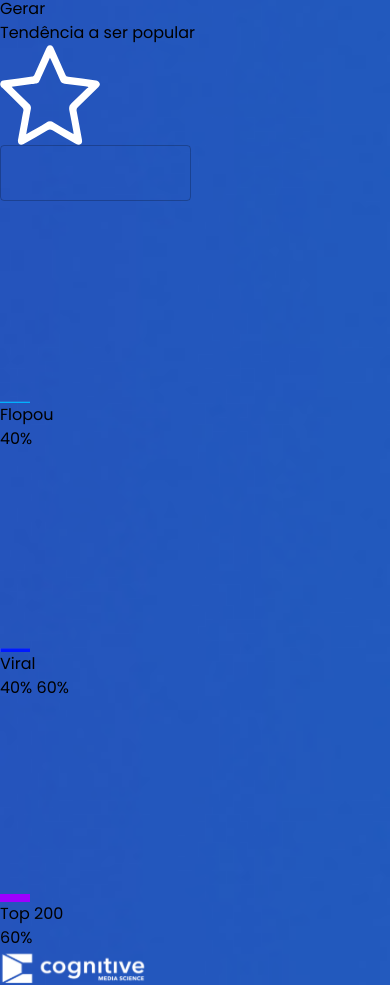
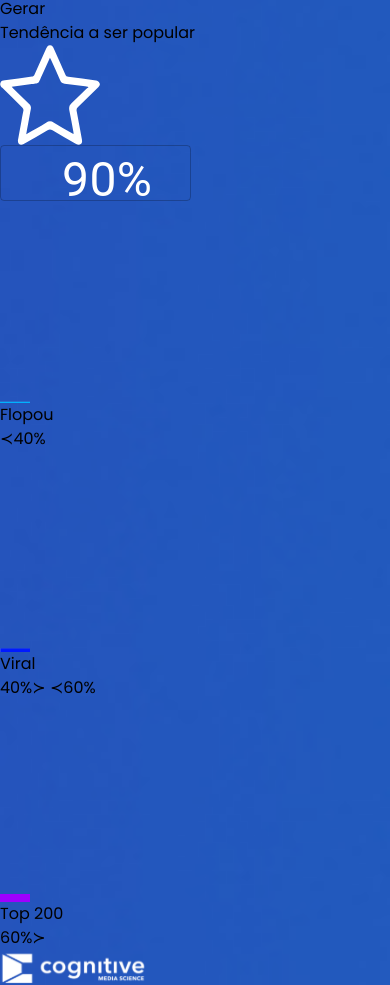
Before and after one commit to guisarria/simulador-musica, a Next.js app: page / in a window 390 px wide. Shown: the part 4897-5882 px from the top of the page. Built offline with nearby package versions, Linux system fonts and the light colour scheme.

Commit message:
graph update

```diff
--- a/app/components/graph.tsx
+++ b/app/components/graph.tsx
@@ -6,20 +6,20 @@ import ScoreHigh from '../../assets/score-high.gif'
 export default function Graph() {
   return (
     <div className="flex items-center content-center text-white">
-      <div className="pr-4">
-        <Image width={30} height={30} alt="Gráfico" src={ScoreLow} />
+      <div className="mr-8">
+        <Image width={30} height={30} alt="Gráfico" src={ScoreLow} className="ml-3" />
         <p>Flopou</p>
-        <p>40%</p>
+        <p>≺40%</p>
       </div>
-      <div className="pr-2 content-center items-center text-center">
-        <Image width={30} height={30} alt="Gráfico" src={ScoreMedium} />
+      <div className="mr-4 content-center items-center text-center">
+        <Image width={30} height={30} alt="Gráfico" src={ScoreMedium} className="ml-7" />
         <p>Viral</p>
-        <p>40% 60%</p>
+        <p>40%≻ ≺60%</p>
       </div>
       <div className="score-low">
-        <Image width={30} height={30} alt="Gráfico" src={ScoreHigh} />
+        <Image width={30} height={30} alt="Gráfico" src={ScoreHigh} className="ml-3" />
         <p>Top 200</p>
-        <p>60%</p>
+        <p>60%≻</p>
       </div>
     </div>
   )
--- a/app/components/outputResult.tsx
+++ b/app/components/outputResult.tsx
@@ -6,8 +6,8 @@ import Graph from './graph'
 export default function OutputResult() {
   return (
     <>
-      <h2 className="text-3xl font-extralight text-white mb-4">Tendência a ser popular</h2>
-      <div className="flex align-baseline mx-24">
+      <h2 className="text-3xl font-extralight text-white mb-2">Tendência a ser popular</h2>
+      <div className="flex align-baseline mx-24 mb-7">
         <Image src={OutputStar} width={100} height={100} alt="Estrela branca" className="z-10" />
         <OutputTextField />
       </div>
--- a/app/components/outputTextField.tsx
+++ b/app/components/outputTextField.tsx
@@ -15,7 +15,7 @@ export default function OutputTextField() {
       noValidate
       autoComplete="off"
     >
-      <TextField sx={{}} id="outlined-basic" label="" variant="outlined" className="bg-black/40 rounded-full h-16 align-middle mt-6 -ml-11" />
+      <TextField sx={{}} id="outlined-basic" label="90%" variant="outlined" className="bg-black/40 rounded-full h-16 align-middle mt-6 -ml-11 result-text" />
     </Box>
   )
 }
--- a/app/components/select.tsx
+++ b/app/components/select.tsx
@@ -21,7 +21,7 @@ export function TempoSelect() {
             Tempo
           </InputLabel>
           <Select style={{ height: 45, borderRadius: 25 }} labelId="tempo" id="tempo" value={tempo} label="Tempo" onChange={handleChange} className="bg-black/40 text-white text-left">
-            <MenuItem value={10}>Ten</MenuItem>
+            <MenuItem value={10}>120 BPM</MenuItem>
             <MenuItem value={20}>Twenty</MenuItem>
             <MenuItem value={30}>Thirty</MenuItem>
           </Select>
--- a/app/components/simulator.tsx
+++ b/app/components/simulator.tsx
@@ -36,7 +36,7 @@ export default function Simulator() {
               <button className="bg-blue-950/80 border-2 border-white px-16 py-2 md:mb-0 font-extralight text-xl rounded-full text-white text-center md:-ml-40 mb-10 mt-6">Gerar</button>
             </div>
           </div>
-          <div className="flex-2 flex-col items-center content-center justify-center text-center h-72 md:-mr-40">
+          <div className="flex flex-col items-center content-center justify-center text-center h-72 md:-mr-40">
             <OutputResult />
           </div>
         </div>
--- a/app/globals.css
+++ b/app/globals.css
@@ -64,3 +64,10 @@ label.Mui-focused {
 .MuiInputLabel-root {
  color: white;
 }
+
+ .result-text .MuiInputLabel-root {
+  color: white;
+  font-size: 3rem;
+  text-align: center;
+  margin: -1rem 0rem 0 3rem;
+ }
```
